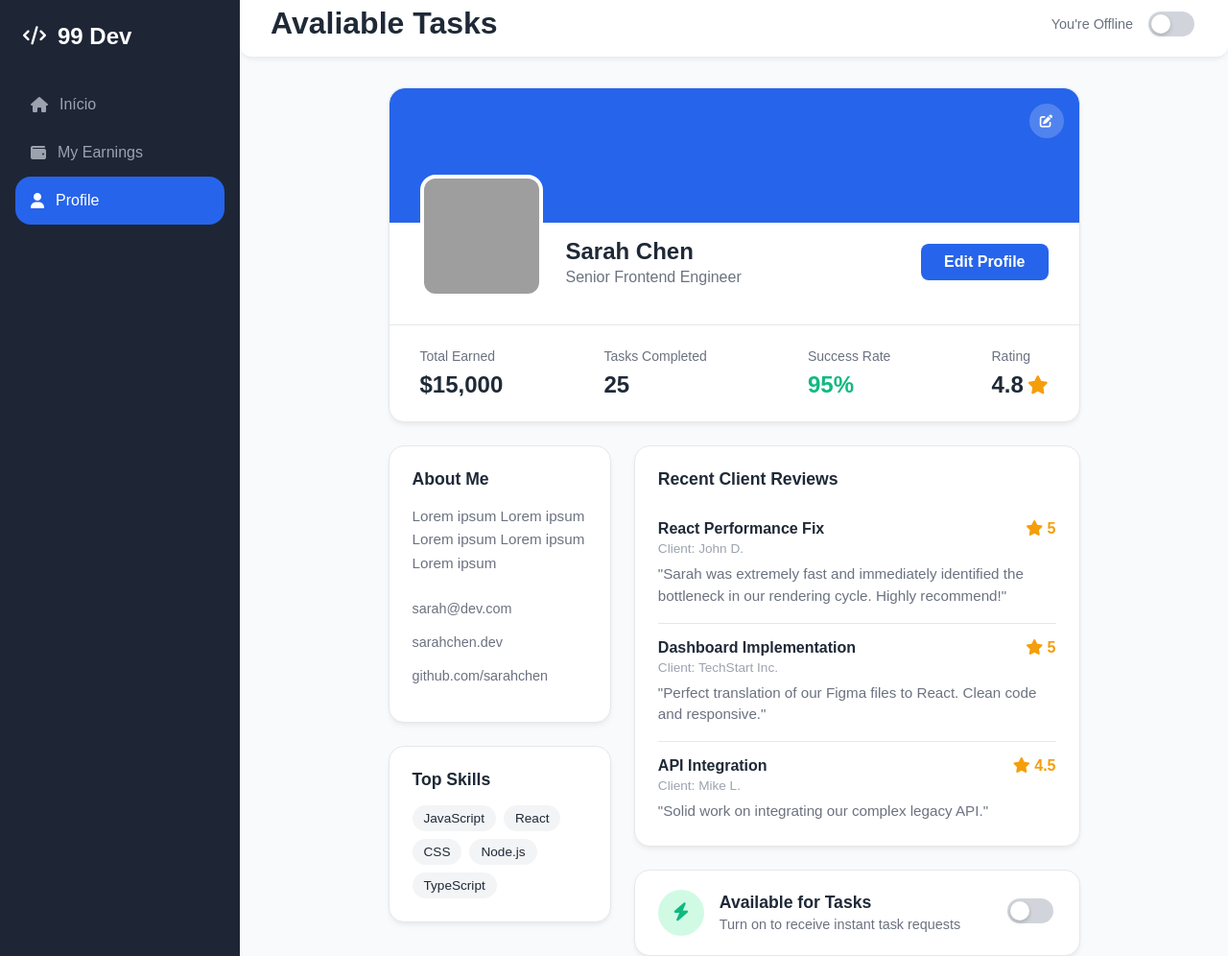
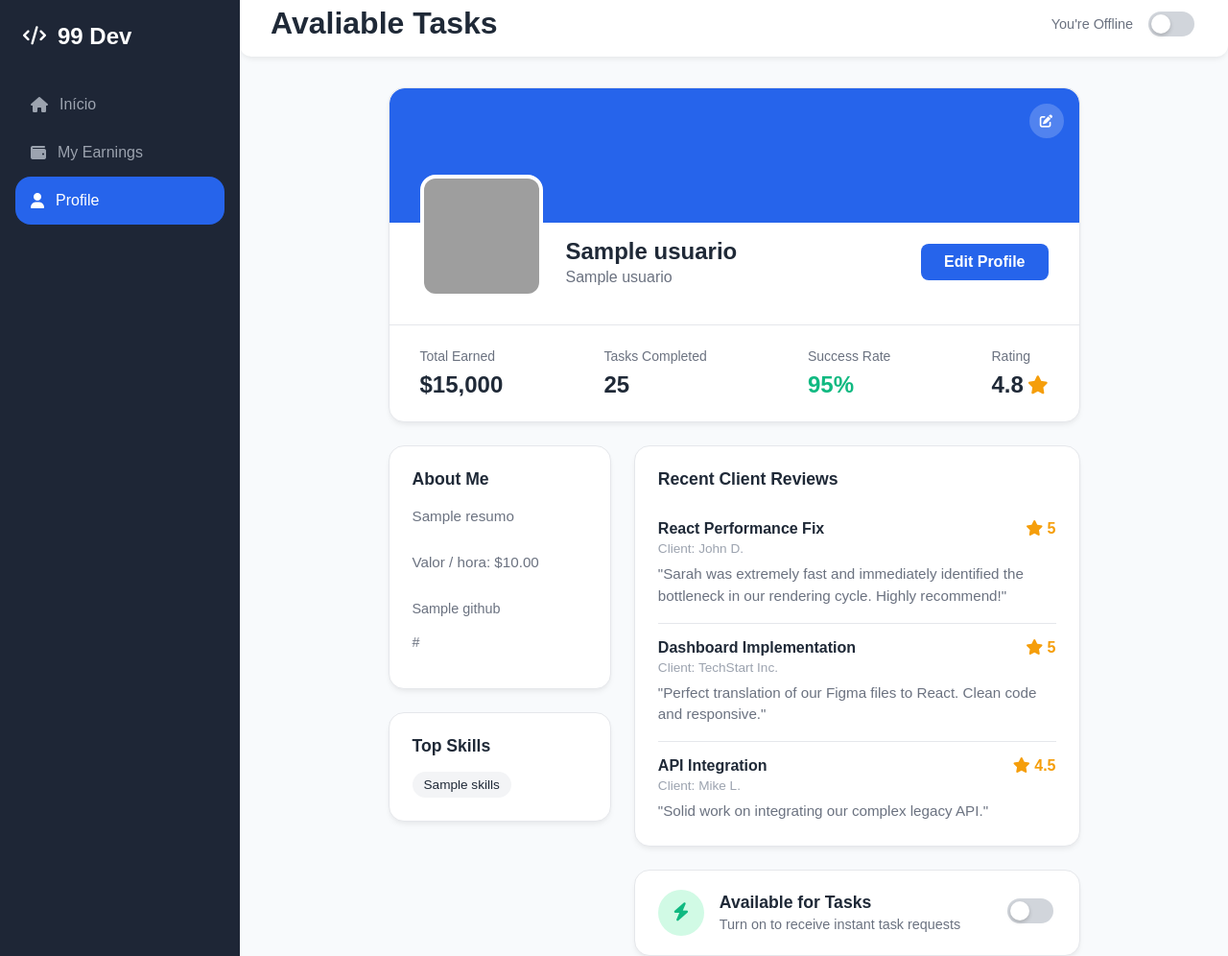
Before and after one commit to TheoNogueiraVirginio/99dev, a Python web app: template templates/perfil.html in a window 1280 px wide. Shown: the whole page at 96% size. Run offline with Jinja, Linux system fonts and the light colour scheme; the template is opened without the code that fills it: most values are stand-ins (such as "Sample title", 1, 10 or a date in 2020); form fields are guessed from the names that the template uses; grey boxes are pictures that could not be loaded.

Commit message:
feat(perfil): exibir dados do perfil dev no template

```diff
--- a/templates/perfil.html
+++ b/templates/perfil.html
@@ -6,17 +6,17 @@
     <link rel="stylesheet" href="https://cdnjs.cloudflare.com/ajax/libs/font-awesome/6.5.1/css/all.min.css">
     <title> Nome da Pessoa - 99Dev</title>
 
+
     <link rel="stylesheet" href="../static/css/perfil.css">
 </head>
 <body>
     <main>
-         <!-- sidebar de navegação -->
+        <!-- sidebar de navegação -->
         <div class="left-panel">
             <div class="logo">
                 <i class="fa-solid fa-code"></i>
                 <h1>99 Dev</h1>
             </div>
-
 
             <nav class="menu">
                 <ul>
@@ -46,16 +46,18 @@
                             <i class="fa-solid fa-pen-to-square"></i>
                         </button>
                     </div>
+
                     <div class="general-info">
                         <div class="avatar">
                             <img src="{{ url_for('static', filename='images/avatar.png') }}" alt="Avatar">
                         </div>
                         <div class="user-details">
-                            <h2>Sarah Chen <span class="fa-solid-circle-check verified-badge"></span></h2>
-                            <p>Senior Frontend Engineer</p>
+                            <h2>{{ usuario.nome }} <span class="fa-solid-circle-check verified-badge"></span></h2>
+                            <p>{{ usuario.titulo }}</p>
                         </div>
                         <a href="#edit-modal" class="btn-edit">Edit Profile</a>
                     </div>
+
                     <div class="additional-info">
                         <div class="info-item">
                             <h3>Total Earned</h3>
@@ -76,28 +78,33 @@
                     </div>
                 </div>
 
+
                 <section class="profile-content">
                     <div class="profile-sidebar">
                         <div class="about-me">
                             <h3>About Me</h3>
-                            <p>Lorem ipsum Lorem ipsum Lorem ipsum Lorem ipsum Lorem ipsum</p>
+                            <p>{{ usuario.resumo }}</p>
+                            {% if usuario.valor_hora %}
+                            <P>Valor / hora: ${{ "%.2f" % usuario.valor_hora }}</P>
+                            {% else %}
+                            <P>Valor / hora: Não cadastrado</P>
+                            {% endif %}
                             <div class="contact-info">
-                                <p>sarah@dev.com</p>
-                                <p>sarahchen.dev</p>
-                                <p>github.com/sarahchen</p>
+                                <p>{{ usuario.github }}</p>
+                                <p>{{ usuario.linkedin }}</p>
                             </div>
                         </div>
+
                         <div class="skills-card">
                             <h3>Top Skills</h3>
                             <div class="skills-list">
-                                <span class="skill">JavaScript</span>
-                                <span class="skill">React</span>
-                                <span class="skill">CSS</span>
-                                <span class="skill">Node.js</span>
-                                <span class="skill">TypeScript</span>
+                                {% for skill in usuario.skills.split(',') %}
+                                <span class="skill">{{ skill.strip() }}</span>
+                                {% endfor %}
                             </div>
                         </div>
                     </div>
+
                     <div class="profile-main">
                         <div class="client-reviews">
                             <h3>Recent Client Reviews</h3>
@@ -111,7 +118,8 @@
                                         </span>
                                     </div>
                                     <p class="client-name">Client: John D.</p>
-                                    <p class="review-text">"Sarah was extremely fast and immediately identified the bottleneck in our rendering cycle. Highly recommend!"</p>
+                                    <p class="review-text">"Sarah was extremely fast and immediately identified the
+                                        bottleneck in our rendering cycle. Highly recommend!"</p>
                                 </div>
                                 <div class="review-item">
                                     <div class="review-header">
@@ -121,7 +129,8 @@
                                         </span>
                                     </div>
                                     <p class="client-name">Client: TechStart Inc.</p>
-                                    <p class="review-text">"Perfect translation of our Figma files to React. Clean code and responsive."</p>
+                                    <p class="review-text">"Perfect translation of our Figma files to React. Clean code
+                                        and responsive."</p>
                                 </div>
                                 <div class="review-item">
                                     <div class="review-header">
@@ -155,6 +164,7 @@
             </div>
         </div>
     </main>
+
 
     <div id="edit-modal" class="modal-overlay">
         <div class="modal-content">
@@ -210,4 +220,5 @@
         </div>
     </div>
 </body>
+
 </html>
```
Also changed, not shown: data/99dev.db.
